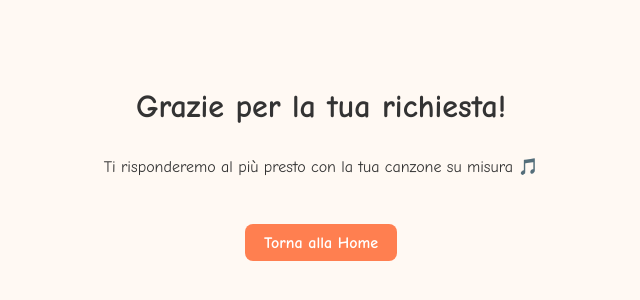
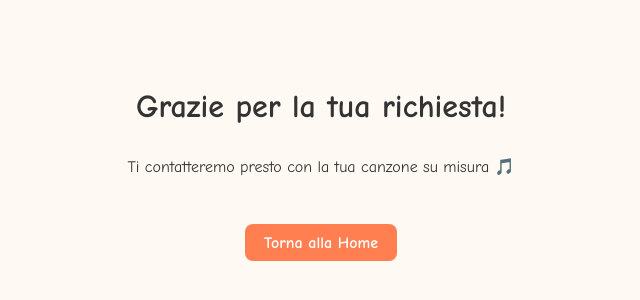
Before and after one commit to NotesLandMusic/NotesLand, a plain HTML site: page grazie.html in a window 1280 px wide. Shown: the part 236-536 px from the top of the page, 319-959 px from the left. Drawn offline with Linux system fonts and the light colour scheme.

Commit message:
Update grazie.html

```diff
--- a/grazie.html
+++ b/grazie.html
@@ -1,8 +1,8 @@
 <!DOCTYPE html>
 <html lang="it">
 <head>
-  <meta charset="UTF-8" />
-  <meta name="viewport" content="width=device-width, initial-scale=1.0" />
+  <meta charset="UTF-8">
+  <meta name="viewport" content="width=device-width, initial-scale=1.0">
   <title>Grazie per la tua richiesta!</title>
   <style>
     body {
@@ -35,7 +35,7 @@
 </head>
 <body>
   <h1>Grazie per la tua richiesta!</h1>
-  <p>Ti risponderemo al più presto con la tua canzone su misura 🎵</p>
+  <p>Ti contatteremo presto con la tua canzone su misura 🎵</p>
   <a href="index.html">Torna alla Home</a>
 </body>
 </html>
```
